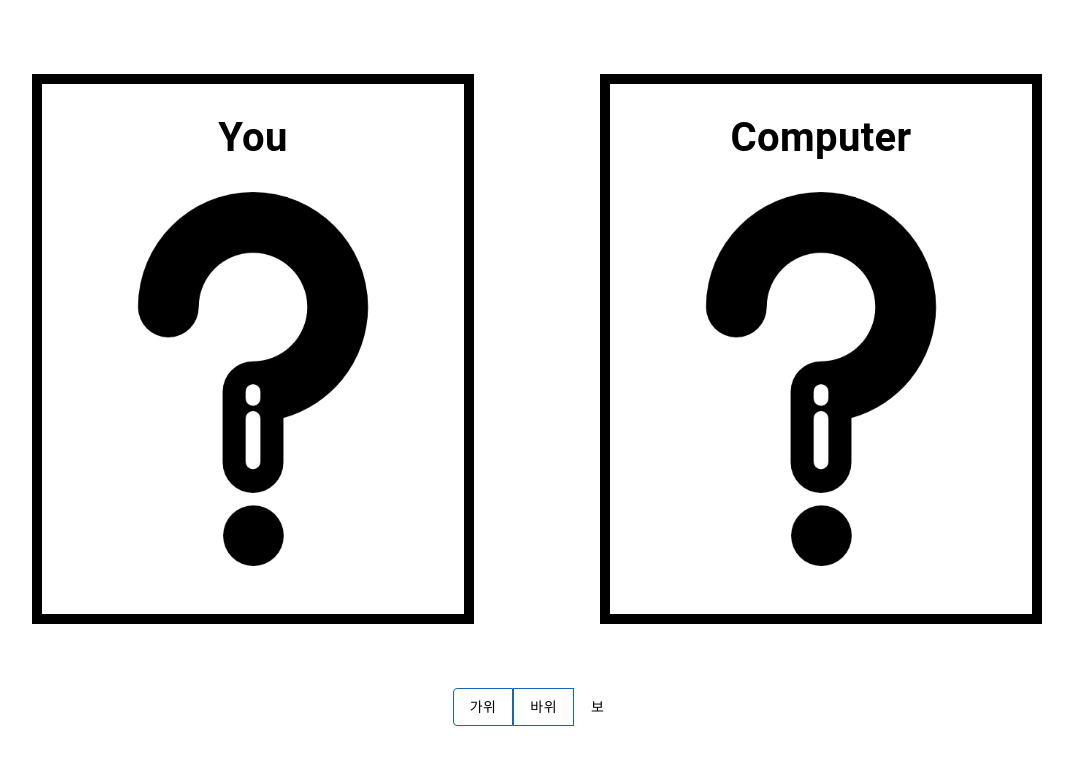
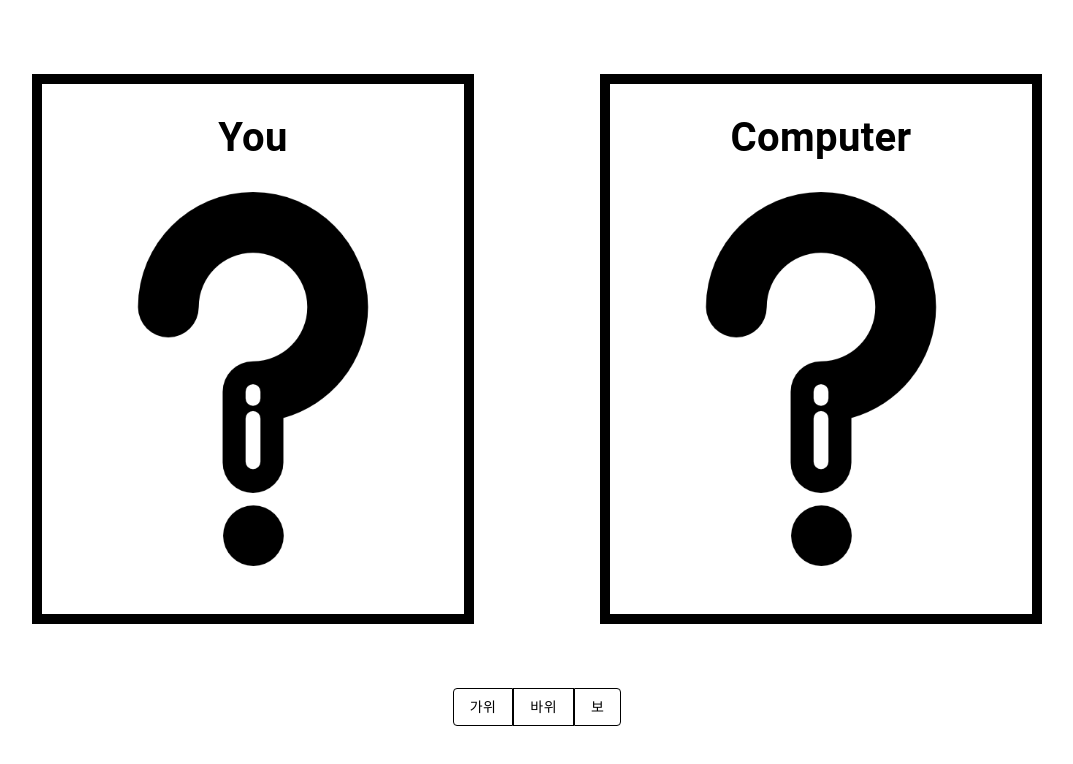
Before and after one commit to JiHy0ung/RockPaperScissors, a React (Vite) app: page / in a window 1280 px wide. Shown: the top 764 px of the page, without its empty margins (103-1176 px from the left). Built offline with nearby package versions, Linux system fonts and the light colour scheme.

Commit message:
style: 선택 버튼 스타일 통일

```diff
--- a/src/App.jsx
+++ b/src/App.jsx
@@ -71,46 +71,18 @@ function App() {
           alignItems: "center",
           justifyContent: "center",
           boxShadow: "none",
+          "& .MuiButton-root": {
+            backgroundColor: "white",
+            color: "black",
+            border: "1px solid black",
+            outline: "none",
+            "&:hover": { backgroundColor: "#f0f0f0" },
+          },
         }}
       >
-        <Button
-          sx={{
-            backgroundColor: "white",
-            color: "black",
-            borderColor: "black",
-            outline: "none",
-            border: "1px solid white",
-          }}
-          onClick={() => play("scissors")}
-        >
-          가위
-        </Button>
-        <Button
-          sx={{
-            backgroundColor: "white",
-            color: "black",
-            borderColor: "black",
-            outline: "none",
-
-            border: "1px solid white",
-          }}
-          onClick={() => play("rock")}
-        >
-          바위
-        </Button>
-        <Button
-          sx={{
-            backgroundColor: "white",
-            color: "black",
-            borderColor: "black",
-            outline: "none",
-
-            border: "1px solid white",
-          }}
-          onClick={() => play("paper")}
-        >
-          보
-        </Button>
+        <Button onClick={() => play("scissors")}>가위</Button>
+        <Button onClick={() => play("rock")}>바위</Button>
+        <Button onClick={() => play("paper")}>보</Button>
       </ButtonGroup>
     </Container>
   );
```
